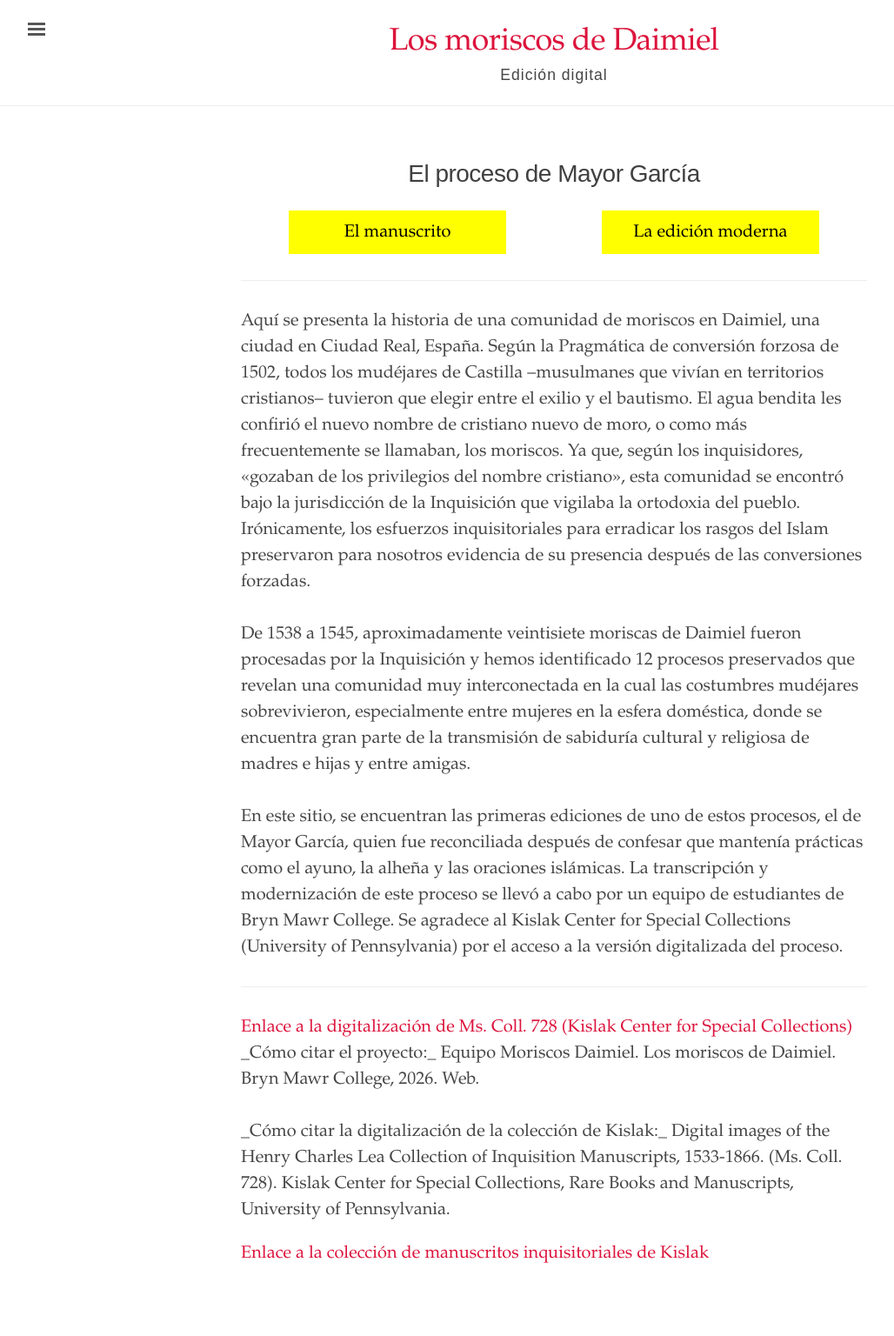
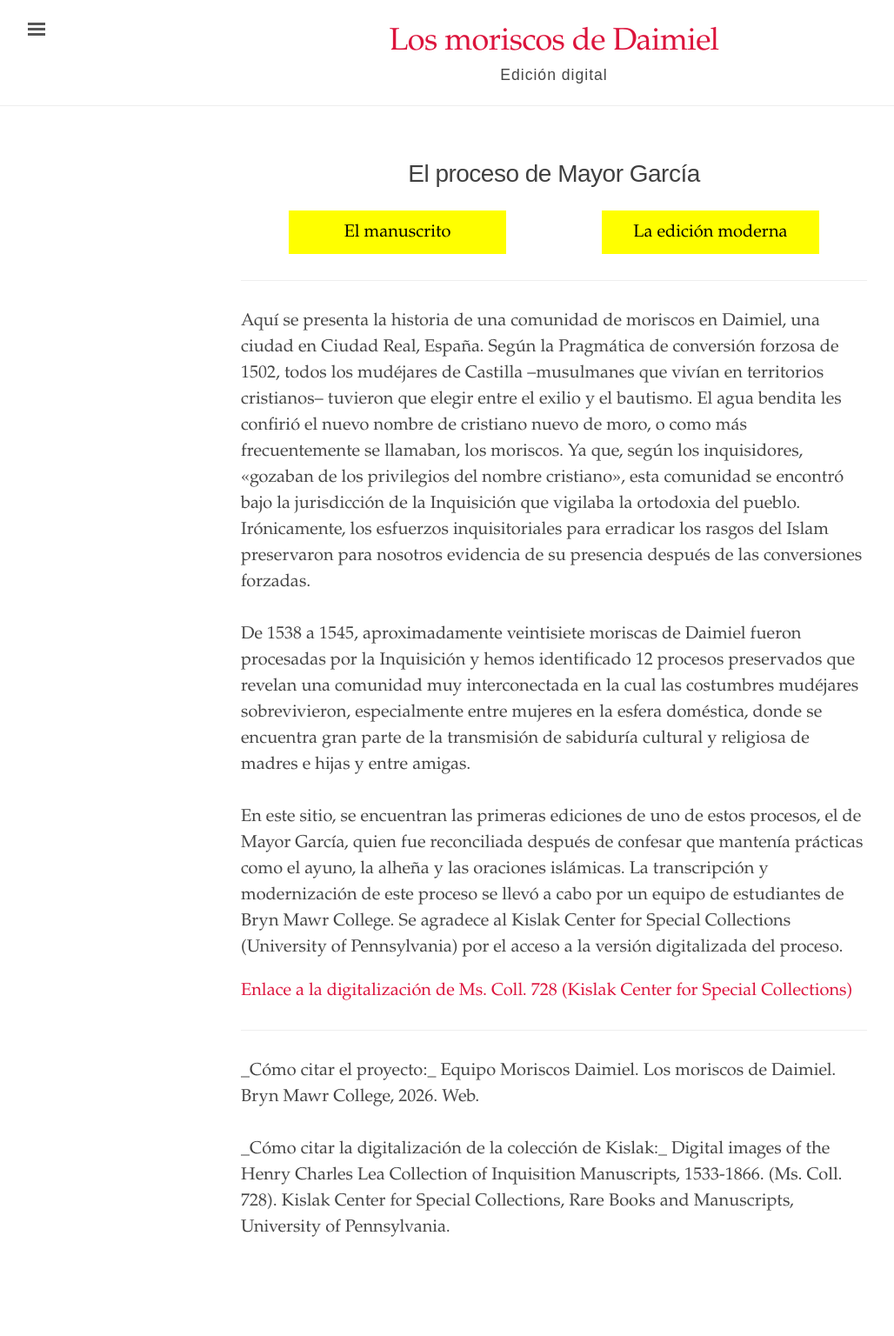
Before and after one commit to digbmc/moriscos-daimel, a Jekyll site: the page built from index.html, in a window 1280 px wide. Shown: the whole page at 87% size, without its empty margins (3-1031 px from the left). Built offline with Jekyll 4.4.1, drawn with Linux system fonts in a browser that asks for light colours; after the commit the page ends 1506 px from its top, so only the background shows below that.

Commit message:
Update index.html

```diff
--- a/index.html
+++ b/index.html
@@ -50,10 +50,10 @@ title: Inicio
   Special Collections (University of Pennsylvania) por el acceso a la versión digitalizada del
   proceso.
 </p>
-<hr>
+
   <a target="_blank" href="https://colenda.library.upenn.edu/catalog/81431-p3r20sf8q">Enlace a la digitalización de Ms. Coll. 728 (Kislak Center for Special Collections)</a>
 </div>
-
+<hr>
 <p>
   _Cómo citar el proyecto:_ Equipo Moriscos Daimiel. Los moriscos de Daimiel. Bryn Mawr College, 2026. Web.
   <br><br>
@@ -61,6 +61,3 @@ title: Inicio
   Collection of Inquisition Manuscripts, 1533-1866. (Ms. Coll. 728). Kislak Center for Special Collections,
   Rare Books and Manuscripts, University of Pennsylvania.
 </p>
-<a target="_blank" href="https://colenda.library.upenn.edu/catalog/81431-p3r20sf8q">Enlace a la colección de
-  manuscritos inquisitoriales de Kislak</a>
-</div>
```
